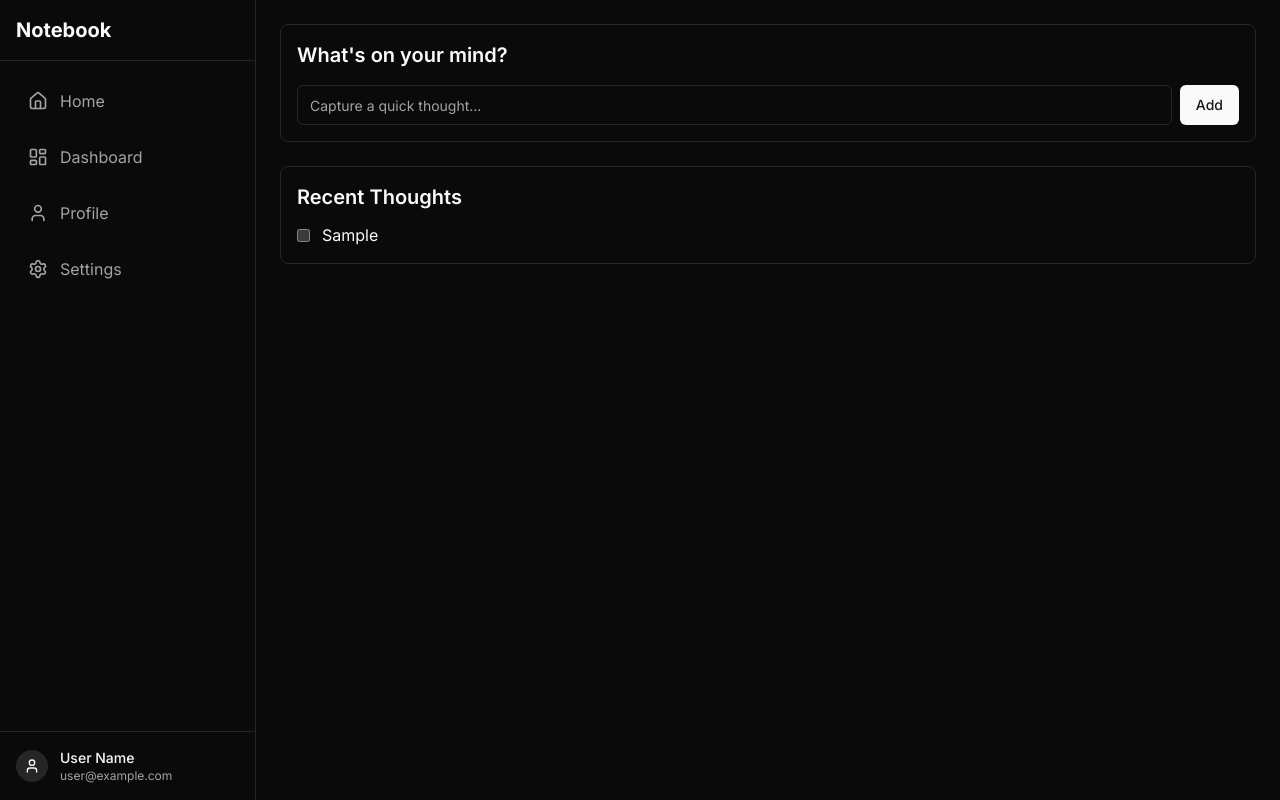
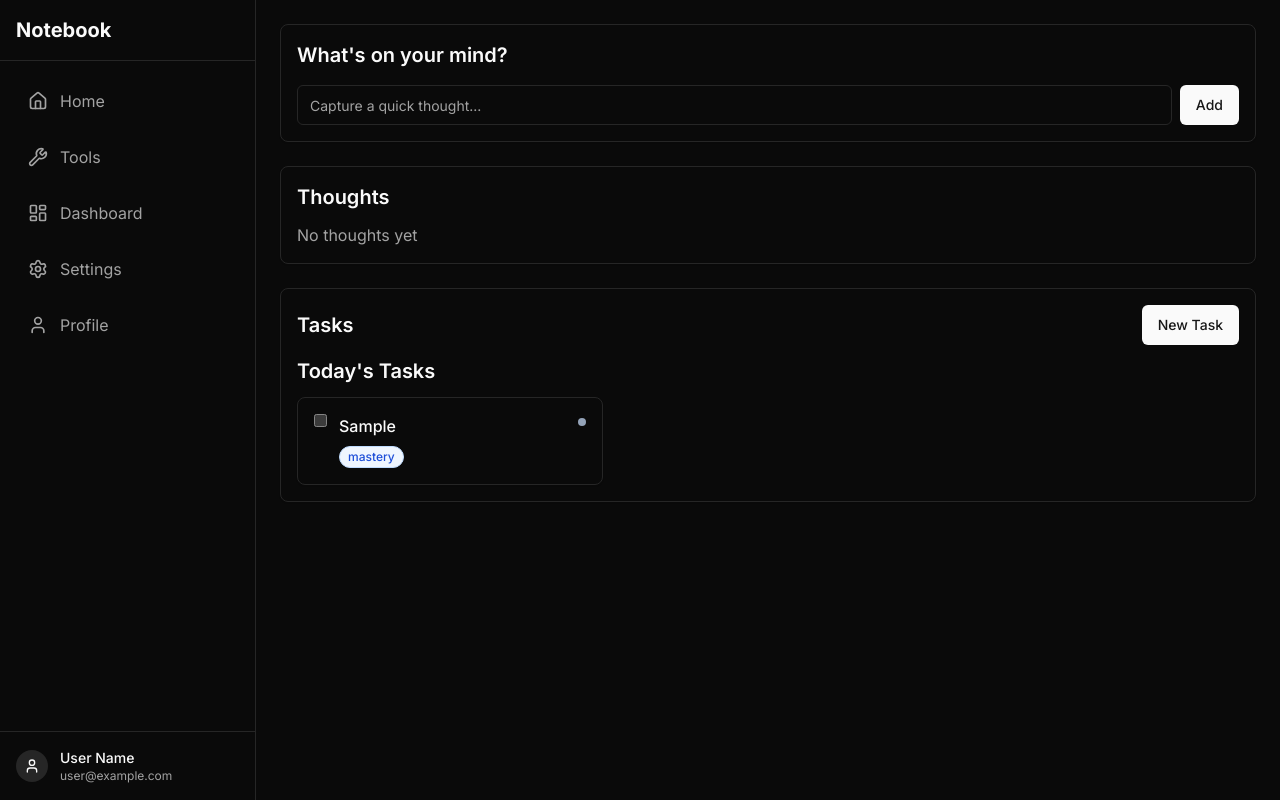
Before and after one commit to mesbahtanvir/personal-notebook, a Next.js app: page / in a window 1280 px wide. Both pictures are taken after typing "Sample" into the empty fields and a click on the button "Add". Built offline with nearby package versions, Linux system fonts and the light colour scheme.

Commit message:
update the pages a little bit & introduce tools section

```diff
--- a/src/app/page.tsx
+++ b/src/app/page.tsx
@@ -1,9 +1,11 @@
 "use client";
 
 import { useTasks } from "@/store/useTasks";
+import { useThoughts } from "@/store/useThoughts";
 import { useForm } from "react-hook-form";
 import { motion } from "framer-motion";
 import { useState, useMemo } from "react";
+import TaskList from "@/components/TaskList";
 
 // Disable static generation for now
 export const dynamic = 'force-dynamic';
@@ -12,13 +14,17 @@ type FormValues = { title: string };
 
 export default function Page() {
   const { register, handleSubmit, reset } = useForm<FormValues>();
-  const tasks = useTasks((s) => s.tasks);
-  const add = useTasks((s) => s.add);
-  const toggle = useTasks((s) => s.toggle);
+  // Thoughts store
+  const thoughts = useThoughts((s) => s.thoughts);
+  const addThought = useThoughts((s) => s.add);
+  const toggleThought = useThoughts((s) => s.toggle);
+  const deleteThought = useThoughts((s) => s.deleteThought);
+  // Tasks store (for New Task button only; TaskList handles its own reads)
+  const addTask = useTasks((s) => s.add);
   const [showAll, setShowAll] = useState(false);
 
   const recentThoughts = useMemo(() => {
-    const sorted = [...tasks];
+    const sorted = [...thoughts];
     // If tasks have createdAt, sort by it desc; otherwise rely on insertion order
     sorted.sort((a: any, b: any) => {
       const ad = a.createdAt ? new Date(a.createdAt).getTime() : 0;
@@ -26,17 +32,30 @@ export default function Page() {
       return bd - ad;
     });
     return sorted.slice(0, 3);
-  }, [tasks]);
+  }, [thoughts]);
 
   const onSubmit = (data: FormValues) => {
     if (!data.title?.trim()) return;
-    add({
+    addTask({
       title: data.title.trim(),
-      category: 'mastery', // Default category
+      category: 'mastery',
       status: 'active',
-      createdAt: new Date().toISOString()
-    });
+      createdAt: new Date().toISOString(),
+    } as any);
     reset();
+  };
+
+  const createNewTask = async () => {
+    const title = window.prompt('New task title?')?.trim();
+    if (!title) return;
+    const categoryInput = window.prompt("Category? (mastery/pleasure)")?.trim().toLowerCase();
+    const category = categoryInput === 'pleasure' ? 'pleasure' : 'mastery';
+    await addTask({
+      title,
+      category,
+      status: 'active',
+      createdAt: new Date().toISOString(),
+    } as any);
   };
 
   return (
@@ -56,8 +75,8 @@ export default function Page() {
 
       <section className="card p-4 space-y-3">
         <div className="flex items-center justify-between">
-          <h2 className="text-xl font-semibold">Recent Thoughts</h2>
-          {tasks.length > 3 && (
+          <h2 className="text-xl font-semibold">Thoughts</h2>
+          {thoughts.length > 3 && (
             <button
               className="text-sm underline text-muted-foreground hover:text-foreground"
               onClick={() => setShowAll((v) => !v)}
@@ -67,10 +86,10 @@ export default function Page() {
           )}
         </div>
         <ul className="space-y-2">
-          {(showAll ? tasks : recentThoughts).length === 0 && (
+          {(showAll ? thoughts : recentThoughts).length === 0 && (
             <li className="text-muted-foreground">No thoughts yet</li>
           )}
-          {(showAll ? tasks : recentThoughts).map((t) => (
+          {(showAll ? thoughts : recentThoughts).map((t) => (
             <motion.li
               key={t.id}
               initial={{ opacity: 0, y: 4 }}
@@ -81,15 +100,31 @@ export default function Page() {
                 id={`task-${t.id}`}
                 type="checkbox"
                 checked={t.done}
-                onChange={() => toggle(t.id)}
+                onChange={() => toggleThought(t.id)}
               />
               <label htmlFor={`task-${t.id}`} className={t.done ? "line-through text-muted-foreground" : ""}>
                 {t.title}
               </label>
+              <button
+                className="ml-auto text-xs underline text-red-600 hover:text-red-700"
+                onClick={() => deleteThought(t.id)}
+                aria-label={`Delete ${t.title}`}
+              >
+                Delete
+              </button>
             </motion.li>
           ))}
         </ul>
       </section>
+
+      <section className="card p-4 space-y-3">
+        <div className="flex items-center justify-between">
+          <h2 className="text-xl font-semibold">Tasks</h2>
+          <button className="btn-primary" onClick={createNewTask}>New Task</button>
+        </div>
+        <TaskList />
+      </section>
+
     </div>
   );
 }
--- /dev/null
+++ b/src/app/tools/page.tsx
@@ -0,0 +1,47 @@
+"use client";
+
+import { Card, CardContent, CardDescription, CardHeader, CardTitle } from "@/components/ui/card";
+import { Button } from "@/components/ui/button";
+
+const TOOLS = [
+  {
+    key: "brainstorming",
+    title: "Brainstorming",
+    description: "Generate ideas quickly and capture them.",
+  },
+  {
+    key: "cbt",
+    title: "CBT",
+    description: "Cognitive Behavioral Therapy worksheets and prompts.",
+  },
+];
+
+export default function ToolsPage() {
+  return (
+    <div className="container mx-auto py-8">
+      <Card>
+        <CardHeader>
+          <CardTitle>Tools</CardTitle>
+          <CardDescription>Explore built-in tools to enhance your workflow</CardDescription>
+        </CardHeader>
+        <CardContent>
+          <div className="grid gap-4 sm:grid-cols-2 lg:grid-cols-3">
+            {TOOLS.map((tool) => (
+              <div key={tool.key} className="card p-4 border">
+                <div className="flex items-start justify-between gap-3">
+                  <div>
+                    <div className="font-medium">{tool.title}</div>
+                    <p className="text-sm text-muted-foreground mt-1">
+                      {tool.description}
+                    </p>
+                  </div>
+                  <Button size="sm">Open</Button>
+                </div>
+              </div>
+            ))}
+          </div>
+        </CardContent>
+      </Card>
+    </div>
+  );
+}
--- a/src/components/Sidebar.tsx
+++ b/src/components/Sidebar.tsx
@@ -1,14 +1,15 @@
 'use client';
 
 import Link from 'next/link';
-import { Home, LayoutDashboard, Settings, User } from 'lucide-react';
+import { Home, LayoutDashboard, Settings, User, Wrench } from 'lucide-react';
 
 export default function Sidebar() {
   const navItems = [
     { href: '/', icon: Home, label: 'Home' },
+    { href: '/tools', icon: Wrench, label: 'Tools' },
     { href: '/dashboard', icon: LayoutDashboard, label: 'Dashboard' },
+    { href: '/settings', icon: Settings, label: 'Settings' },
     { href: '/profile', icon: User, label: 'Profile' },
-    { href: '/settings', icon: Settings, label: 'Settings' },
   ];
 
   return (
--- /dev/null
+++ b/src/components/TaskList.tsx
@@ -0,0 +1,93 @@
+"use client";
+
+import { useMemo } from "react";
+import { motion, AnimatePresence } from "framer-motion";
+import { useTasks, Task } from "@/store/useTasks";
+
+function isSameDay(a: Date, b: Date) {
+  return a.getFullYear() === b.getFullYear() && a.getMonth() === b.getMonth() && a.getDate() === b.getDate();
+}
+
+function isTodayISO(iso?: string) {
+  if (!iso) return false;
+  const d = new Date(iso);
+  return isSameDay(d, new Date());
+}
+
+export default function TaskList() {
+  const tasks = useTasks((s) => s.tasks);
+  const toggle = useTasks((s) => s.toggle);
+
+  const todays = useMemo(() => {
+    const list = tasks.filter((t) => isTodayISO(t.dueDate) || isTodayISO(t.createdAt));
+    // Sort: active first, then by createdAt desc
+    return list.sort((a, b) => {
+      if (a.done !== b.done) return a.done ? 1 : -1;
+      const ad = a.createdAt ? new Date(a.createdAt).getTime() : 0;
+      const bd = b.createdAt ? new Date(b.createdAt).getTime() : 0;
+      return bd - ad;
+    });
+  }, [tasks]);
+
+  return (
+    <div className="space-y-3">
+      <h2 className="text-xl font-semibold">Today&apos;s Tasks</h2>
+      {todays.length === 0 ? (
+        <div className="text-muted-foreground">No tasks for today</div>
+      ) : (
+        <div className="grid gap-3 sm:grid-cols-2 lg:grid-cols-3">
+          <AnimatePresence>
+            {todays.map((t: Task) => (
+              <motion.div
+                key={t.id}
+                layout
+                initial={{ opacity: 0, scale: 0.98, y: 6 }}
+                animate={{ opacity: 1, scale: 1, y: 0 }}
+                exit={{ opacity: 0, scale: 0.98 }}
+                transition={{ type: "spring", stiffness: 260, damping: 20 }}
+                className={`card p-4 border ${t.done ? "opacity-70" : ""}`}
+              >
+                <div className="flex items-start justify-between gap-3">
+                  <div className="flex items-start gap-3">
+                    <motion.input
+                      type="checkbox"
+                      checked={t.done}
+                      onChange={() => toggle(t.id)}
+                      whileTap={{ scale: 0.9 }}
+                    />
+                    <div>
+                      <div className={`font-medium ${t.done ? "line-through text-muted-foreground" : ""}`}>
+                        {t.title}
+                      </div>
+                      <div className="mt-2 inline-flex items-center gap-2">
+                        <span
+                          className={`px-2 py-0.5 rounded-full text-xs font-medium border ${
+                            t.category === "mastery"
+                              ? "bg-blue-50 text-blue-700 border-blue-200 dark:bg-blue-950/40 dark:text-blue-300 dark:border-blue-900"
+                              : "bg-pink-50 text-pink-700 border-pink-200 dark:bg-pink-950/40 dark:text-pink-300 dark:border-pink-900"
+                          }`}
+                        >
+                          {t.category}
+                        </span>
+                        {t.dueDate && (
+                          <span className="text-xs text-muted-foreground">Due {new Date(t.dueDate).toLocaleTimeString([], { hour: '2-digit', minute: '2-digit' })}</span>
+                        )}
+                      </div>
+                    </div>
+                  </div>
+                  <motion.div
+                    initial={false}
+                    animate={t.done ? { scale: [1, 1.05, 1], opacity: [1, 0.85, 1] } : {}}
+                    transition={{ duration: 0.35 }}
+                    className="w-2 h-2 rounded-full mt-1"
+                    style={{ backgroundColor: t.done ? "#22c55e" : "#94a3b8" }}
+                  />
+                </div>
+              </motion.div>
+            ))}
+          </AnimatePresence>
+        </div>
+      )}
+    </div>
+  );
+}
--- a/src/db/index.ts
+++ b/src/db/index.ts
@@ -1,15 +1,28 @@
 import Dexie, { Table } from 'dexie'
-import { Task, TaskCategory, TaskStatus } from '@/store/useTasks'
+import { Task } from '@/store/useTasks'
 
 export type TaskRow = Omit<Task, 'id'> & { id: string }
 
+// Thoughts table row type
+export type ThoughtRow = {
+  id: string
+  title: string
+  done: boolean
+  createdAt: string
+}
+
 class AppDB extends Dexie {
   tasks!: Table<TaskRow, string>
+  thoughts!: Table<ThoughtRow, string>
 
   constructor() {
     super('personal-notebook')
     this.version(2).stores({
       tasks: '&id, title, done, category, status, createdAt, dueDate, completedAt',
+    })
+    this.version(3).stores({
+      tasks: '&id, title, done, category, status, createdAt, dueDate, completedAt',
+      thoughts: '&id, title, done, createdAt',
     })
   }
 }
--- /dev/null
+++ b/src/store/useThoughts.ts
@@ -0,0 +1,84 @@
+import { create } from 'zustand'
+import { db, type ThoughtRow } from '@/db'
+
+export interface Thought {
+  id: string
+  title: string
+  done: boolean
+  createdAt: string
+}
+
+type State = {
+  thoughts: Thought[]
+  isLoading: boolean
+  loadThoughts: () => Promise<void>
+  add: (data: Omit<Thought, 'id' | 'done'>) => Promise<void>
+  toggle: (id: string) => Promise<void>
+  deleteThought: (id: string) => Promise<void>
+}
+
+export const useThoughts = create<State>((set, get) => ({
+  thoughts: [],
+  isLoading: true,
+
+  loadThoughts: async () => {
+    try {
+      if (typeof window === 'undefined' || !(window as any).indexedDB || !(db as any)?.thoughts) {
+        set({ isLoading: false })
+        return
+      }
+      const rows = await db.thoughts.toArray()
+      set({ thoughts: rows as ThoughtRow[], isLoading: false })
+    } catch (e) {
+      console.error('Failed to load thoughts:', e)
+      set({ isLoading: false })
+    }
+  },
+
+  add: async (data) => {
+    const newThought: Thought = {
+      id: Date.now().toString(),
+      title: data.title,
+      createdAt: data.createdAt,
+      done: false,
+    }
+    try {
+      if ((db as any)?.thoughts && typeof window !== 'undefined' && (window as any).indexedDB) {
+        await db.thoughts.add(newThought as ThoughtRow)
+      }
+      set((s) => ({ thoughts: [...s.thoughts, newThought] }))
+    } catch (e) {
+      console.error('Failed to add thought:', e)
+    }
+  },
+
+  toggle: async (id) => {
+    const t = get().thoughts.find((x) => x.id === id)
+    if (!t) return
+    const updated: Thought = { ...t, done: !t.done }
+    try {
+      if ((db as any)?.thoughts && typeof window !== 'undefined' && (window as any).indexedDB) {
+        await db.thoughts.update(id, updated)
+      }
+      set((s) => ({ thoughts: s.thoughts.map((x) => (x.id === id ? updated : x)) }))
+    } catch (e) {
+      console.error('Failed to toggle thought:', e)
+    }
+  },
+
+  deleteThought: async (id) => {
+    try {
+      if ((db as any)?.thoughts && typeof window !== 'undefined' && (window as any).indexedDB) {
+        await db.thoughts.delete(id)
+      }
+      set((s) => ({ thoughts: s.thoughts.filter((x) => x.id !== id) }))
+    } catch (e) {
+      console.error('Failed to delete thought:', e)
+    }
+  },
+}))
+
+// Auto-load client-side
+if (typeof window !== 'undefined' && (window as any).indexedDB) {
+  useThoughts.getState().loadThoughts()
+}
```
